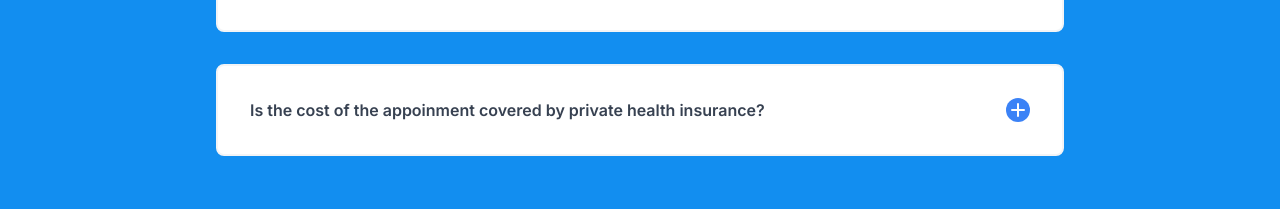
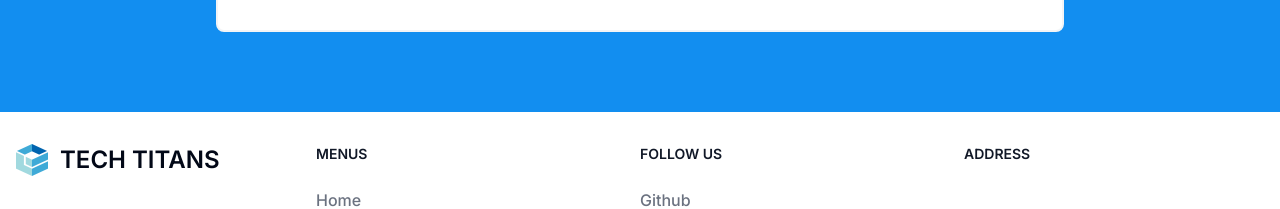
Before and after one commit to KarMint26/tech_titans, a Next.js app: page / in a window 1280 px wide. Shown: the part 4630-4839 px from the top of the page. Built offline with nearby package versions, Linux system fonts and the light colour scheme; grey boxes are pictures that could not be loaded.

Commit message:
update gaes

```diff
--- a/src/app/HomeFAQSection.tsx
+++ b/src/app/HomeFAQSection.tsx
@@ -49,9 +49,7 @@ function HomeFAQSection() {
                   onClick={() => setActiveIndex(item.id)}
                   className="flex items-center justify-between w-full p-8"
                 >
-                  <h1 className="font-semibold text-gray-700 dark:text-white">
-                    {item.title}
-                  </h1>
+                  <h1 className="font-semibold text-gray-700">{item.title}</h1>
 
                   {activeIndex === item.id ? (
                     <span className="text-gray-400 bg-gray-200 rounded-full">
@@ -92,41 +90,15 @@ function HomeFAQSection() {
 
                 {activeIndex === item.id && (
                   <>
-                    <hr className="border-gray-200 dark:border-gray-700" />
+                    <hr className="border-gray-200" />
 
-                    <p className="p-8 text-sm text-gray-500 dark:text-gray-300">
+                    <p className="p-8 text-sm text-gray-500">
                       {item.description}
                     </p>
                   </>
                 )}
               </div>
             ))}
-
-            <div className="bg-white border-2 border-gray-100 rounded-lg dark:border-gray-700">
-              <button className="flex items-center justify-between w-full p-8">
-                <h1 className="font-semibold text-gray-700 dark:text-white">
-                  Is the cost of the appoinment covered by private health
-                  insurance?
-                </h1>
-
-                <span className="text-white bg-blue-500 rounded-full">
-                  <svg
-                    xmlns="http://www.w3.org/2000/svg"
-                    className="w-6 h-6"
-                    fill="none"
-                    viewBox="0 0 24 24"
-                    stroke="currentColor"
-                  >
-                    <path
-                      stroke-linecap="round"
-                      stroke-linejoin="round"
-                      stroke-width="2"
-                      d="M12 6v6m0 0v6m0-6h6m-6 0H6"
-                    />
-                  </svg>
-                </span>
-              </button>
-            </div>
           </div>
         </div>
       </section>
--- a/src/app/HomeTestimonialsSection.tsx
+++ b/src/app/HomeTestimonialsSection.tsx
@@ -1,6 +1,6 @@
 "use client";
 import Image from "next/image";
-import React, { useEffect } from "react";
+import React from "react";
 
 interface ITestimonial {
   id: number;
@@ -59,10 +59,6 @@ function HomeTestimonialsSection() {
     setCount((prev) => (prev += 1));
   };
 
-  useEffect(() => {
-    console.log(testimony);
-  }, [testimony]);
-
   return (
     <div className="w-full px-8 sm:px-15 lg:px-20 py-12 sm:py-16 bg-white dark:bg-gray-900">
       <h2 className="text-2xl md:text-3xl text-center lg:text-4xl font-semibold">
@@ -91,7 +87,7 @@ function HomeTestimonialsSection() {
                   <p className="text-blue-200 ">{testimony.title}</p>
                 </div>
 
-                <p className="mt-4 text-lg leading-relaxed text-white md:text-xl">
+                <p className="mt-4 leading-relaxed text-white md:text-xl">
                   {testimony.description}
                 </p>
 
```
